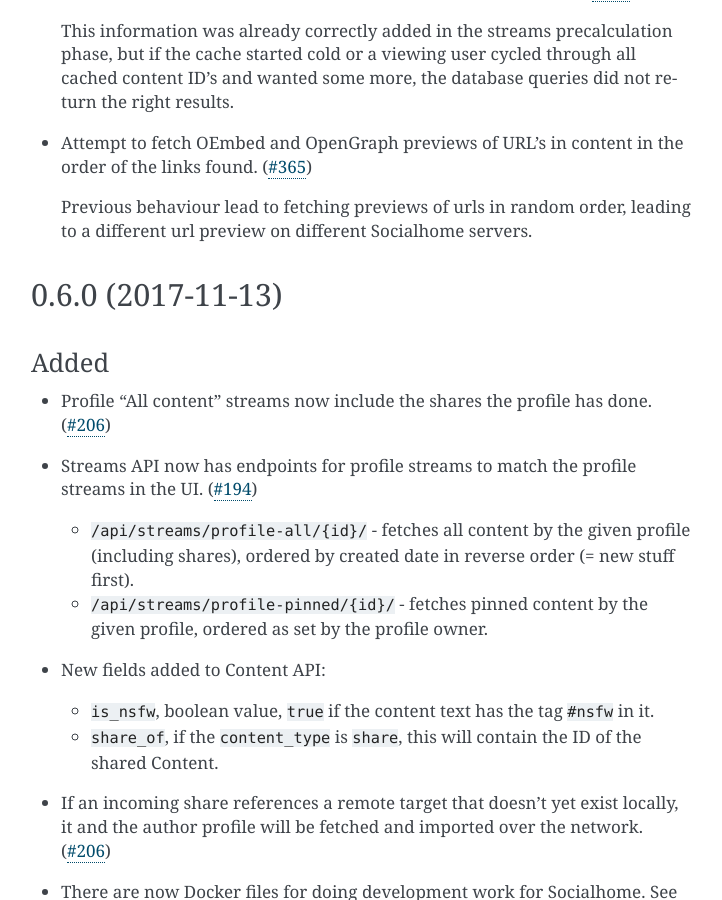
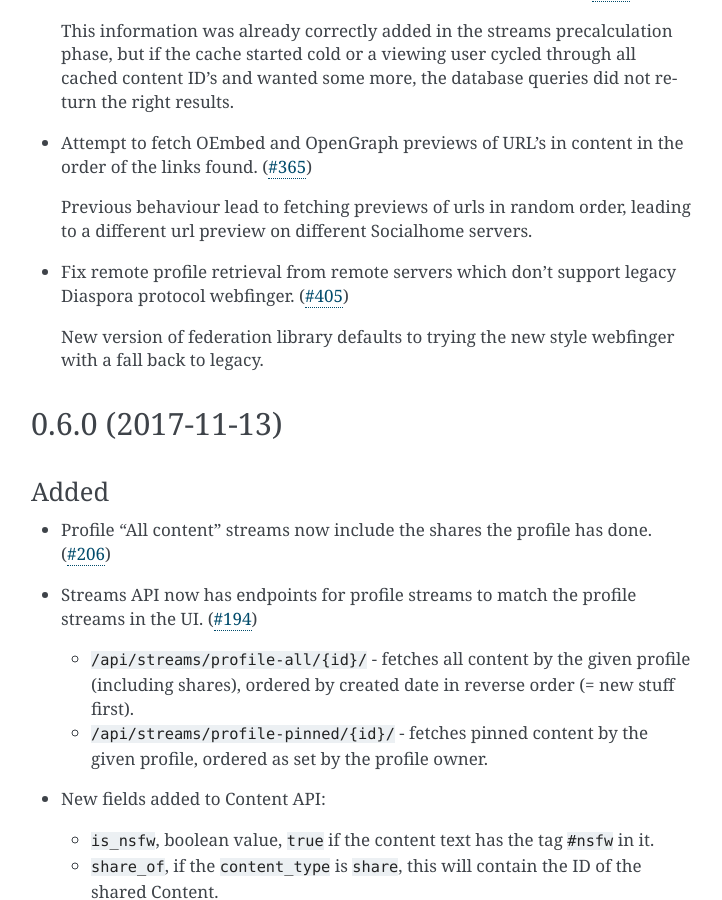
Before and after one commit to jaywink/socialhome, a Sphinx documentation site: the page built from docs/changelog.rst, in a window 1280 px wide and 900 px high, scrolled down 2474 px. Shown: the whole window, without its empty margins (389-1111 px from the left). Built offline with Sphinx 7.4.7, drawn with Linux system fonts in a browser that asks for light colours.

Commit message:
Bump federation for JSON webfinger fetch support
Refs: #405

```diff
--- a/docs/changelog.rst
+++ b/docs/changelog.rst
@@ -75,6 +75,10 @@ Fixed
 * Attempt to fetch OEmbed and OpenGraph previews of URL's in content in the order of the links found. (`#365 <https://github.com/jaywink/socialhome/issues/365>`_)
 
   Previous behaviour lead to fetching previews of urls in random order, leading to a different url preview on different Socialhome servers.
+
+* Fix remote profile retrieval from remote servers which don't support legacy Diaspora protocol webfinger. (`#405 <https://github.com/jaywink/socialhome/issues/405>`_)
+
+  New version of federation library defaults to trying the new style webfinger with a fall back to legacy.
 
 0.6.0 (2017-11-13)
 ------------------
```
Also changed, not shown: 2 other files.
